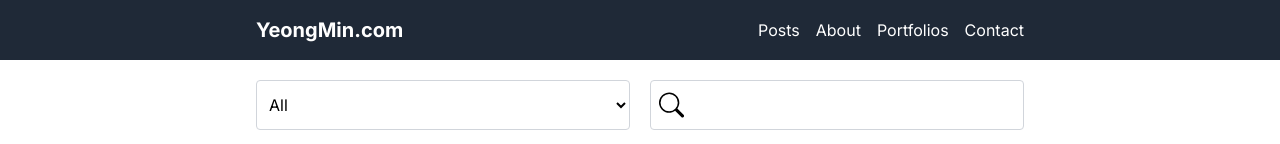
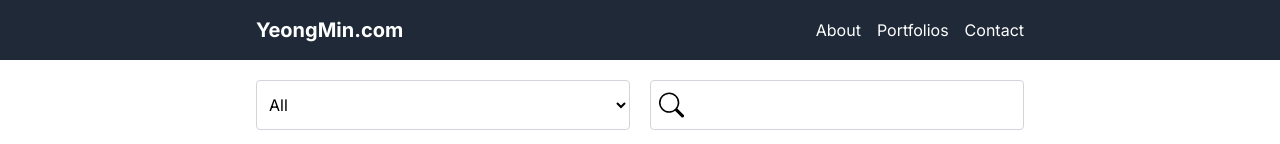
Before and after one commit to 0miiii/my-blog, a Next.js app: page / in a window 1280 px wide. Shown: the top 144 px of the page. Built offline with nearby package versions, Linux system fonts and the light colour scheme.

Commit message:
feat: post link 삭제

```diff
--- a/src/components/Header.tsx
+++ b/src/components/Header.tsx
@@ -7,7 +7,6 @@ import { usePathname } from "next/navigation";
 const Header = () => {
   const pathname = usePathname();
   const links = [
-    { name: "Posts", path: "/posts" },
     { name: "About", path: "/about" },
     { name: "Portfolios", path: "/portfolios" },
     { name: "Contact", path: "/contact" },
```
